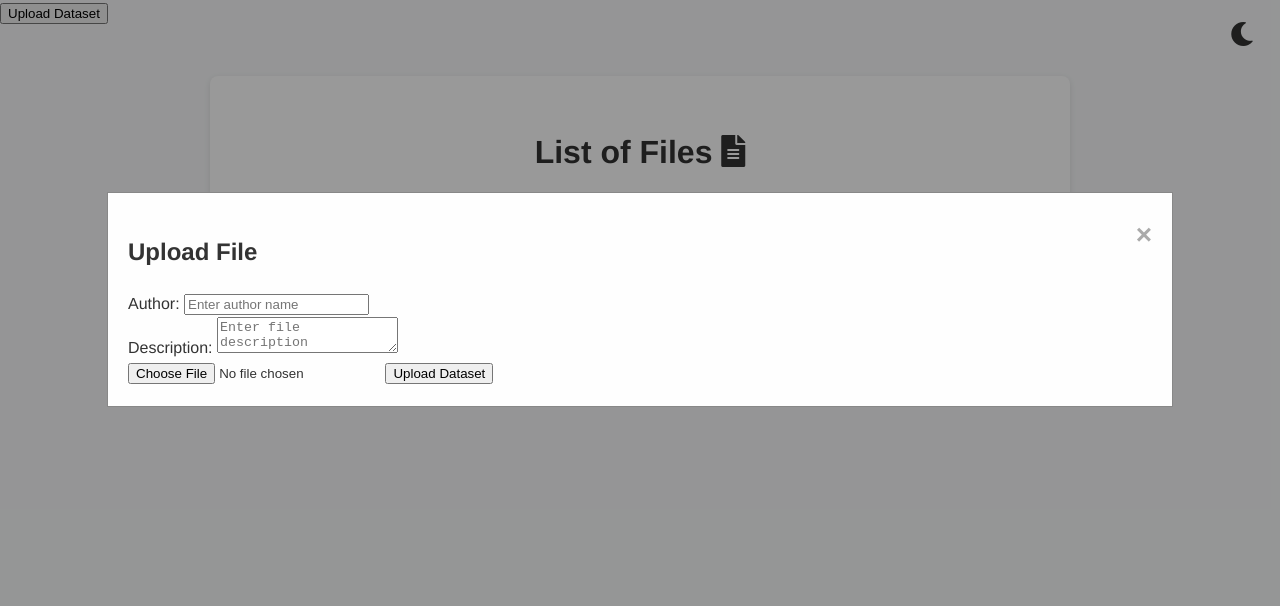
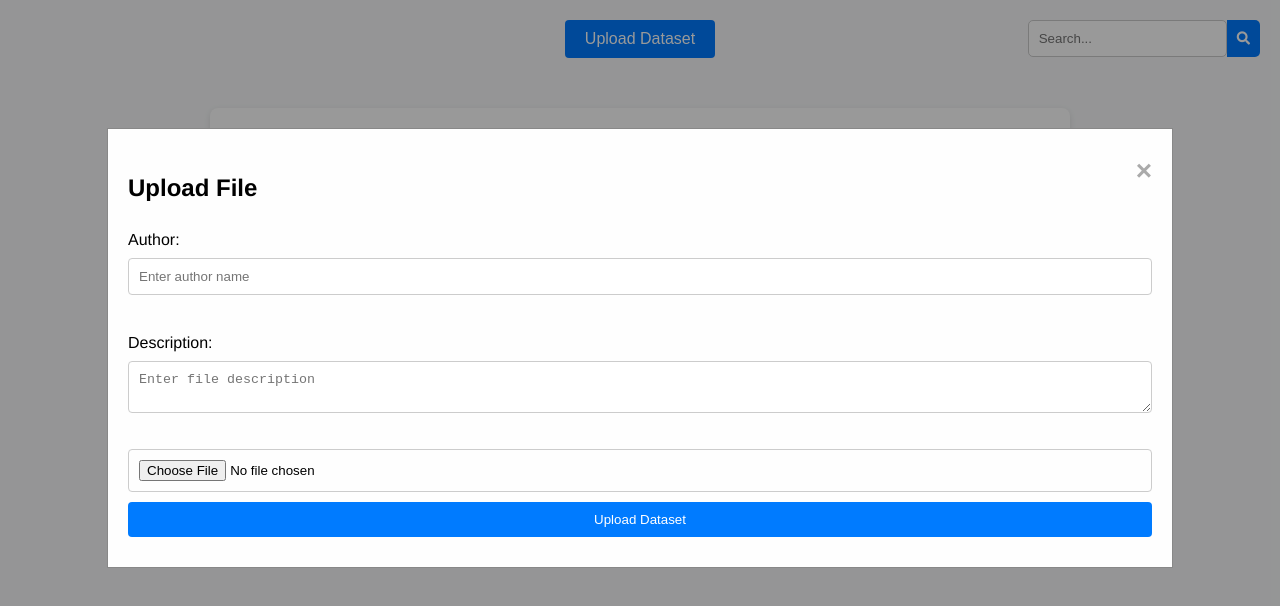
Before and after one commit to YapWH/Database, a website: page public/index.html in a window 1280 px wide. Both pictures are taken after a click on the button "Upload Dataset". Drawn offline with Linux system fonts and the light colour scheme; no server answers.

Commit message:
4/4 update

```diff
--- a/public/index.html
+++ b/public/index.html
@@ -17,18 +17,23 @@
     <button class="mode-toggle" id="modeToggle"><i class="fas fa-moon"></i></button>
     <button id="uploadButton">Upload Dataset</button>
 
+    <div class="search-container">
+        <input type="text" id="searchInput" placeholder="Search...">
+        <button id="searchButton"><i class="fas fa-search"></i></button>
+    </div>
+
     <div id="uploadModal" class="modal">
         <div class="modal-content">
             <span class="close-button">&times;</span>
-            <h2>Upload File</h2>
+            <h2 class="black-label">Upload File</h2>
             <form id="uploadForm" enctype="multipart/form-data"> <!-- Add the form element with the id uploadForm -->
-                <label for="authorInput">Author:</label>
+                <label for="authorInput" class="black-label">Author:</label>
                 <input type="text" id="authorInput" placeholder="Enter author name">
                 <br>
-                <label for="descriptionInput">Description:</label>
+                <label for="descriptionInput" class="black-label">Description:</label>
                 <textarea id="descriptionInput" placeholder="Enter file description"></textarea>
                 <br>
-                <input type="file" id="datasetInput">
+                <input type="file" id="datasetInput" class="black-label">
                 <button type="submit" id="confirmUploadButton">Upload Dataset</button>
             </form>
         </div>
@@ -52,6 +57,8 @@
             const closeButton = document.querySelector('.close-button');
             const uploadForm = document.getElementById('uploadForm');
             const body = document.body;
+            const container = document.querySelector('.container');
+            const fileListTitle = document.querySelector('h1');
 
             modalButton.onclick = () => {
                 modal.style.display = 'block';
@@ -73,6 +80,8 @@
 
             modeToggle.addEventListener('click', () => {
                 body.classList.toggle('dark-mode');
+                container.classList.toggle('dark-mode-title');
+                fileListTitle.classList.toggle('dark-mode-title');
                 const icon = modeToggle.querySelector('i');
                 if (body.classList.contains('dark-mode')) {
                     icon.classList.remove('fa-moon');
@@ -117,7 +126,6 @@
                                 if (response.ok) {
                                     console.log('File deleted successfully');
                                     alert('File deleted successfully');
-                                    button.closest('li').remove();
                                     refreshPage();
                                 } else {
                                     throw new Error('Failed to delete file');
@@ -125,6 +133,7 @@
                             } catch (error) {
                                 console.error('Error:', error);
                                 alert('Failed to delete file');
+                                refreshPage();
                             }
                         });
                     });
--- a/public/styles.css
+++ b/public/styles.css
@@ -54,6 +54,7 @@ a {
     text-decoration: none;
     color: #007bff;
     transition: color 0.3s ease;
+    display: inline-block;
 }
 a:hover {
     color: #0056b3;
@@ -73,9 +74,43 @@ a:hover {
     color: #0056b3;
 }
 .dark-mode {
-    background-color: #333;
+    background-color: #181717;
     color: #fff;
 }
+
+#uploadButton {
+    display: block;
+    margin: 20px auto;
+    padding: 10px 20px;
+    background-color: #007bff;
+    border: none;
+    border-radius: 4px;
+    color: #fff;
+    font-size: 16px;
+    cursor: pointer;
+    transition: background-color 0.3s ease;
+}
+
+#uploadButton:hover {
+    background-color: #0056b3;
+}
+
+.deleteButton {
+    margin-left: 10px;
+    padding: 5px 10px;
+    background-color: #dc3545;
+    border: none;
+    border-radius: 4px;
+    color: #fff;
+    font-size: 14px;
+    cursor: pointer;
+    transition: background-color 0.3s ease;
+}
+
+.deleteButton:hover {
+    background-color: #c82333;
+}
+
 /* Modal Styles */
 .modal {
     display: none; /* Hidden by default */
@@ -92,7 +127,7 @@ a:hover {
 
 .modal-content {
     background-color: #fefefe;
-    margin: 15% auto; /* 15% from the top and centered */
+    margin: 10% auto; /* 15% from the top and centered */
     padding: 20px;
     border: 1px solid #888;
     width: 80%; /* Could be more or less, depending on screen size */
@@ -111,3 +146,72 @@ a:hover {
     text-decoration: none;
     cursor: pointer;
 }
+
+/* File upload form styles */
+#uploadForm label {
+    display: block;
+    margin-bottom: 5px;
+}
+
+#uploadForm input[type="text"],
+#uploadForm textarea,
+#uploadForm input[type="file"],
+#uploadForm button {
+    display: block;
+    width: 100%;
+    padding: 10px;
+    margin-bottom: 10px;
+    border: 1px solid #ccc;
+    border-radius: 4px;
+    box-sizing: border-box;
+}
+
+#uploadForm button {
+    background-color: #007bff;
+    border: none;
+    color: #fff;
+    cursor: pointer;
+}
+
+#uploadForm button:hover {
+    background-color: #0056b3;
+}
+
+.dark-mode-title {
+    color: #fff;
+    background-color: #333;
+}
+
+.dark-mode .fa-sun{
+    color: #fff;
+}
+
+.black-label {
+    color: #000;
+}
+
+.search-container {
+    position: absolute;
+    top: 20px;
+    right: 20px;
+    display: flex;
+}
+
+.search-container input[type="text"] {
+    padding: 10px;
+    border: 1px solid #ccc;
+    border-radius: 5px;
+}
+
+.search-container button {
+    padding: 10px;
+    border: none;
+    background: #007bff;
+    color: #fff;
+    border-radius: 0 5px 5px 0;
+    cursor: pointer;
+}
+
+.search-container button:hover {
+    background: #0056b3;
+}
--- a/server.js
+++ b/server.js
@@ -102,7 +102,7 @@ app.delete('/delete/:id', async (req, res) => {
         }
 
         // Delete the file from the database
-        await db.collection('fs.files').deleteOne({ _id: new ObjectId(fileId) });
+        //await db.collection('fs.files').deleteOne({ _id: new ObjectId(fileId) });
         await bucket.delete(new ObjectId(fileId)); // Optionally delete from GridFS
 
         res.status(200).send('File deleted successfully');
```
